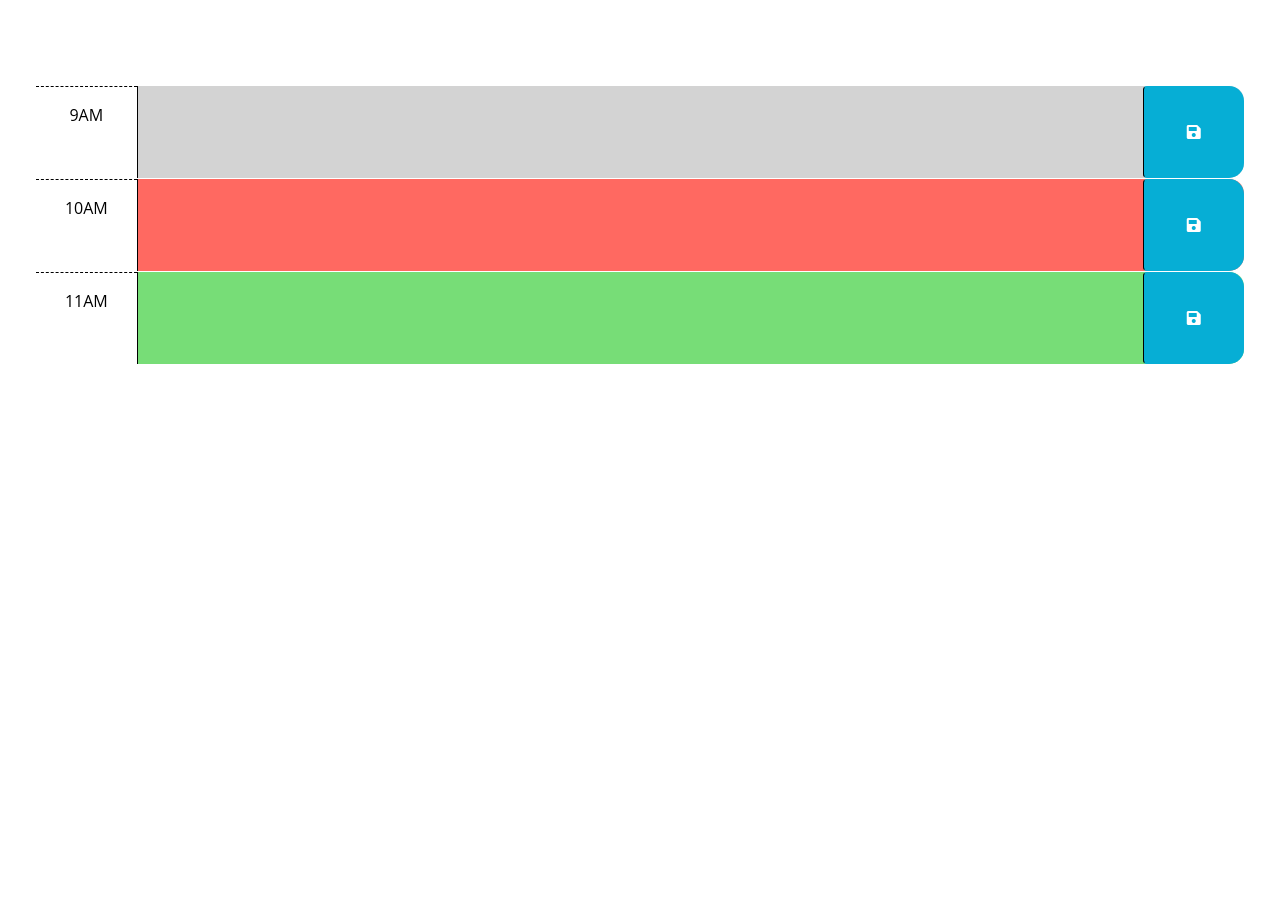
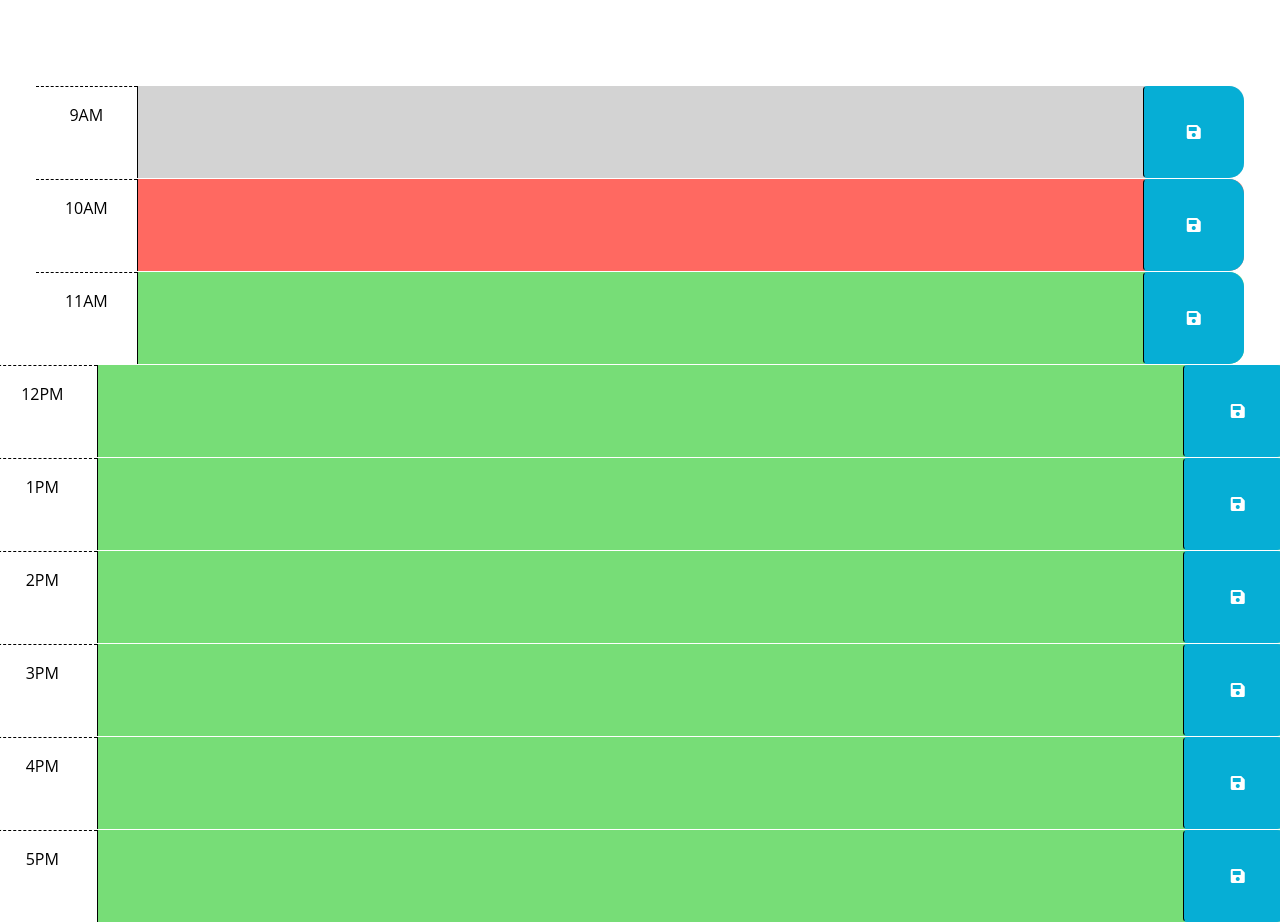
Before and after one commit to Ronithenewcoder/DailyPlanner, a plain HTML site: page index.html in a window 1280 px wide. Shown: the part 166-1088 px from the top of the page. Before the commit the page ends 800 px from the top, so only its background shows below. Drawn offline with nearby package versions, Linux system fonts and the light colour scheme; files that its build step writes are made by us from their sources.

Commit message:
All 9-5 time blocks added

```diff
--- a/Assets/script.js
+++ b/Assets/script.js
@@ -1,23 +1,23 @@
 // Wrap all code that interacts with the DOM in a call to jQuery to ensure that
 // the code isn't run until the browser has finished rendering all the elements
 // in the html.
-$(function () {
-  // TODO: Add a listener for click events on the save button. This code should
-  // use the id in the containing time-block as a key to save the user input in
-  // local storage. HINT: What does `this` reference in the click listener
-  // function? How can DOM traversal be used to get the "hour-x" id of the
-  // time-block containing the button that was clicked? How might the id be
-  // useful when saving the description in local storage?
-  //
-  // TODO: Add code to apply the past, present, or future class to each time
-  // block by comparing the id to the current hour. HINTS: How can the id
-  // attribute of each time-block be used to conditionally add or remove the
-  // past, present, and future classes? How can Day.js be used to get the
-  // current hour in 24-hour time?
-  //
-  // TODO: Add code to get any user input that was saved in localStorage and set
-  // the values of the corresponding textarea elements. HINT: How can the id
-  // attribute of each time-block be used to do this?
-  //
-  // TODO: Add code to display the current date in the header of the page.
-});
+// $(function () {
+//   // TODO: Add a listener for click events on the save button. This code should
+//   // use the id in the containing time-block as a key to save the user input in
+//   // local storage. HINT: What does `this` reference in the click listener
+//   // function? How can DOM traversal be used to get the "hour-x" id of the
+//   // time-block containing the button that was clicked? How might the id be
+//   // useful when saving the description in local storage?
+//   //
+//   // TODO: Add code to apply the past, present, or future class to each time
+//   // block by comparing the id to the current hour. HINTS: How can the id
+//   // attribute of each time-block be used to conditionally add or remove the
+//   // past, present, and future classes? How can Day.js be used to get the
+//   // current hour in 24-hour time?
+//   //
+//   // TODO: Add code to get any user input that was saved in localStorage and set
+//   // the values of the corresponding textarea elements. HINT: How can the id
+//   // attribute of each time-block be used to do this?
+//   //
+//   // TODO: Add code to display the current date in the header of the page.
+// });
--- a/index.html
+++ b/index.html
@@ -20,7 +20,7 @@
       href="https://fonts.googleapis.com/css2?family=Fira+Sans:wght@400;700&display=swap"
       rel="stylesheet"
     />
-    <link rel="stylesheet" href="style.css" />
+    <link rel="stylesheet" href="Assets/style.css" />
     <title>Work Day Scheduler</title>
   </head>
 
@@ -31,15 +31,7 @@
       <p id="currentDay" class="lead"></p>
     </header>
     <div class="container-fluid px-5">
-      <!-- Use class for "past", "present", and "future" to apply styles to the
-        time-block divs accordingly. The javascript will need to do this by
-        adding/removing these classes on each div by comparing the hour in the
-        id to the current hour. The html provided below is meant to be an example
-        demonstrating how the css provided can be leveraged to create the
-        desired layout and colors. The html below should be removed or updated
-        in the finished product. Remember to delete this comment once the
-        code is implemented.
-        -->
+
 
       <!-- Example of a past time block. The "past" class adds a gray background color. -->
       <div id="hour-9" class="row time-block past">
@@ -69,11 +61,60 @@
       </div>
     </div>
 
+    <div id="hour-12" class="row time-block future">
+      <div class="col-2 col-md-1 hour text-center py-3">12PM</div>
+      <textarea class="col-8 col-md-10 description" rows="3"></textarea>
+      <button class="btn saveBtn col-2 col-md-1" aria-label="save">
+        <i class="fas fa-save" aria-hidden="true"></i>
+      </button>
+    </div>
+
+    <div id="hour-13" class="row time-block future">
+      <div class="col-2 col-md-1 hour text-center py-3">1PM</div>
+      <textarea class="col-8 col-md-10 description" rows="3"></textarea>
+      <button class="btn saveBtn col-2 col-md-1" aria-label="save">
+        <i class="fas fa-save" aria-hidden="true"></i>
+      </button>
+    </div>
+
+    <div id="hour-14" class="row time-block future">
+      <div class="col-2 col-md-1 hour text-center py-3">2PM</div>
+      <textarea class="col-8 col-md-10 description" rows="3"></textarea>
+      <button class="btn saveBtn col-2 col-md-1" aria-label="save">
+        <i class="fas fa-save" aria-hidden="true"></i>
+      </button>
+    </div>
+
+    <div id="hour-15" class="row time-block future">
+      <div class="col-2 col-md-1 hour text-center py-3">3PM</div>
+      <textarea class="col-8 col-md-10 description" rows="3"></textarea>
+      <button class="btn saveBtn col-2 col-md-1" aria-label="save">
+        <i class="fas fa-save" aria-hidden="true"></i>
+      </button>
+    </div>
+
+    <div id="hour-16" class="row time-block future">
+      <div class="col-2 col-md-1 hour text-center py-3">4PM</div>
+      <textarea class="col-8 col-md-10 description" rows="3"></textarea>
+      <button class="btn saveBtn col-2 col-md-1" aria-label="save">
+        <i class="fas fa-save" aria-hidden="true"></i>
+      </button>
+    </div>
+
+
+    <div id="hour-17" class="row time-block future">
+      <div class="col-2 col-md-1 hour text-center py-3">5PM</div>
+      <textarea class="col-8 col-md-10 description" rows="3"></textarea>
+      <button class="btn saveBtn col-2 col-md-1" aria-label="save">
+        <i class="fas fa-save" aria-hidden="true"></i>
+      </button>
+    </div>
+
     <script src="https://cdnjs.cloudflare.com/ajax/libs/jquery/3.2.1/jquery.min.js"></script>
     <script src="https://cdn.jsdelivr.net/npm/dayjs@1.11.3/dayjs.min.js"
     integrity="sha256-iu/zLUB+QgISXBLCW/mcDi/rnf4m4uEDO0wauy76x7U="
     crossorigin="anonymous"></script>
 
-    <script src="script.js"></script>
+    <script src="Assets/script.js"></script>
   </body>
 </html>
```
